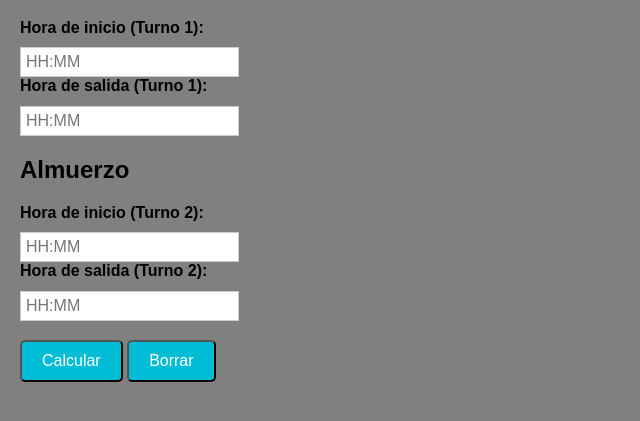
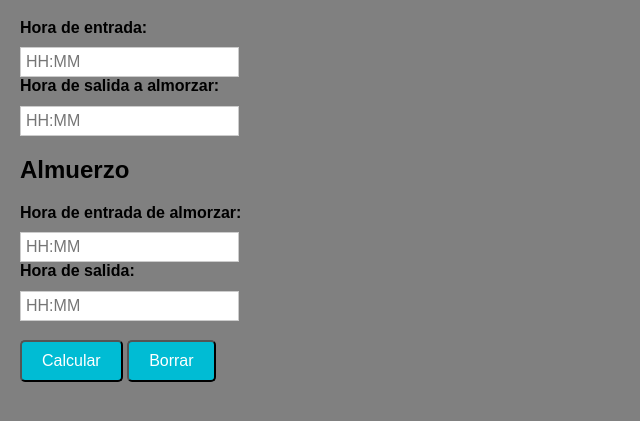
Before and after one commit to DarkWizrd/darkwizrd.github.com, a plain HTML site: page otros/HorasTrabajadas/index.html in a window 1280 px wide. Shown: the part 81-502 px from the top of the page, without its empty margins (0-640 px from the left). Drawn offline with nearby package versions, Linux system fonts and the light colour scheme.

Commit message:
Update index.html

```diff
--- a/otros/HorasTrabajadas/index.html
+++ b/otros/HorasTrabajadas/index.html
@@ -104,18 +104,18 @@
   <body>
     <h1>Calculadora de horas trabajadas</h1>
 
-    <label for="hora-inicio-1">Hora de inicio (Turno 1):</label>
+    <label for="hora-inicio-1">Hora de entrada:</label>
     <input type="text" id="hora-inicio-1" placeholder="HH:MM" />
 
-    <label for="hora-fin-1">Hora de salida (Turno 1):</label>
+    <label for="hora-fin-1">Hora de salida a almorzar:</label>
     <input type="text" id="hora-fin-1" placeholder="HH:MM" />
     <br />
     <h2 style="font-weight: bold">Almuerzo</h2>
 
-    <label for="hora-inicio-2">Hora de inicio (Turno 2):</label>
+    <label for="hora-inicio-2">Hora de entrada de almorzar:</label>
     <input type="text" id="hora-inicio-2" placeholder="HH:MM" />
 
-    <label for="hora-fin-2">Hora de salida (Turno 2):</label>
+    <label for="hora-fin-2">Hora de salida:</label>
     <input type="text" id="hora-fin-2" placeholder="HH:MM" />
     <br />
     <br />
```
